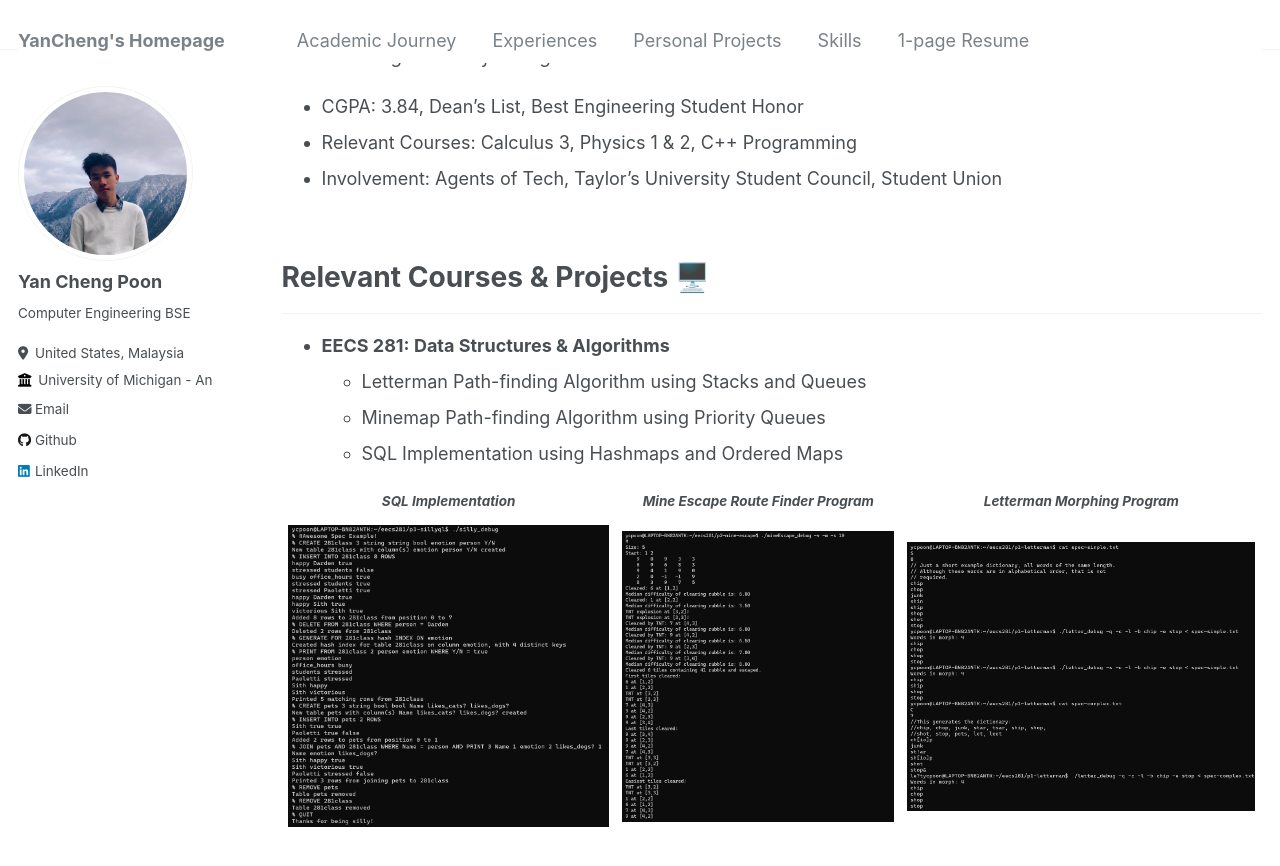
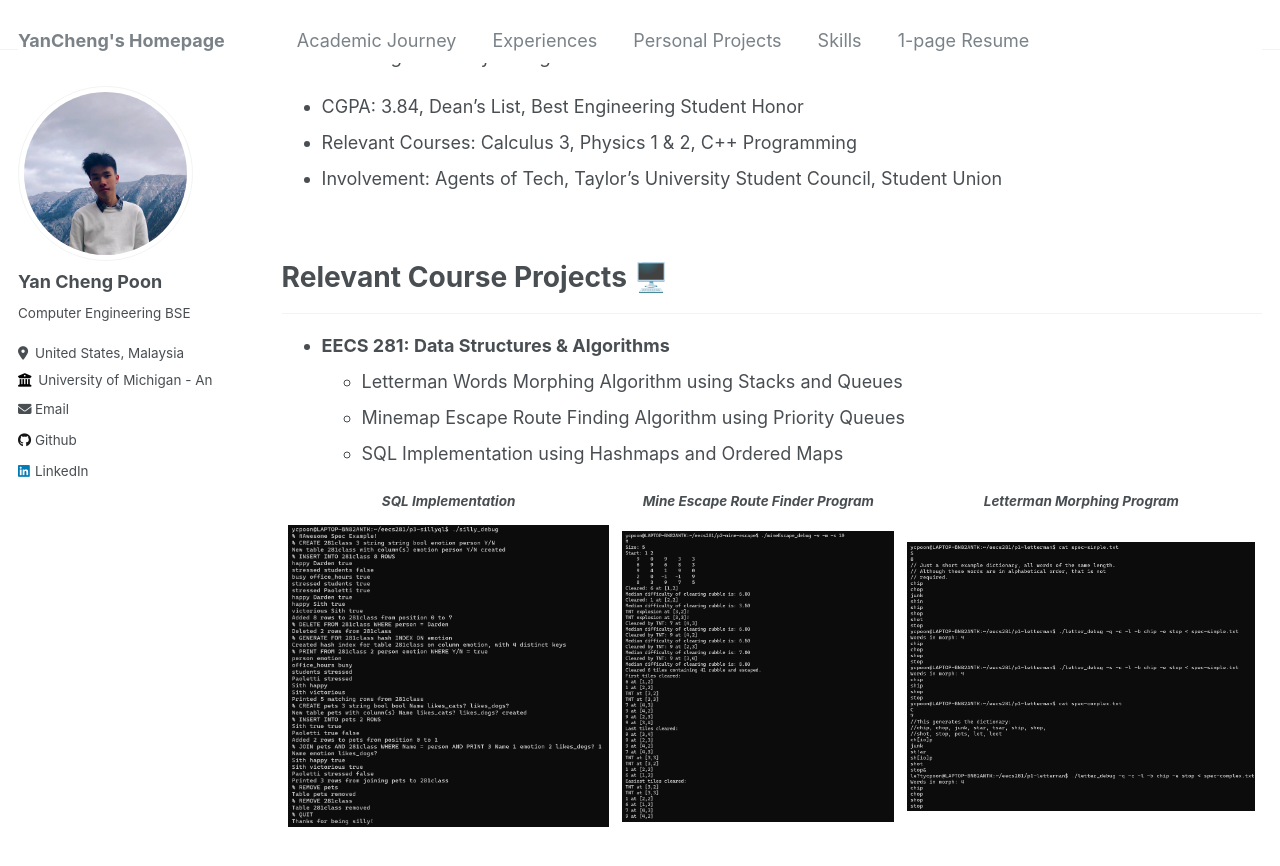
Before and after one commit to ycpoon/ycpoon.github.io, a Jekyll site: the page built from _pages/academicjourney.md, in a window 1280 px wide and 900 px high, scrolled down 635 px. Shown: the top 866 px of the window. Built offline with Jekyll 4.4.1, drawn with Linux system fonts in a browser that asks for light colours; some of the changed text lies outside the part shown.

Commit message:
Minor fixes

```diff
--- a/_pages/academicjourney.md
+++ b/_pages/academicjourney.md
@@ -39,14 +39,14 @@ Education 🎓
 &nbsp;
 
 
-Relevant Courses & Projects 🖥️
+Relevant Course Projects 🖥️
 ======
 
 -------------------------------
 
 * **EECS 281: Data Structures & Algorithms**
-  * Letterman Path-finding Algorithm using Stacks and Queues
-  * Minemap Path-finding Algorithm using Priority Queues
+  * Letterman Words Morphing Algorithm using Stacks and Queues
+  * Minemap Escape Route Finding Algorithm using Priority Queues
   * SQL Implementation using Hashmaps and Ordered Maps
 
 | ***SQL Implementation*** | ***Mine Escape Route Finder Program*** | ***Letterman Morphing Program*** |
```
Also changed, not shown: other parts of _pages/academicjourney.md (+2 -2 lines), _pages/experiences.md (+4 -0 lines), images/icms1.png (added), 4 other files.
